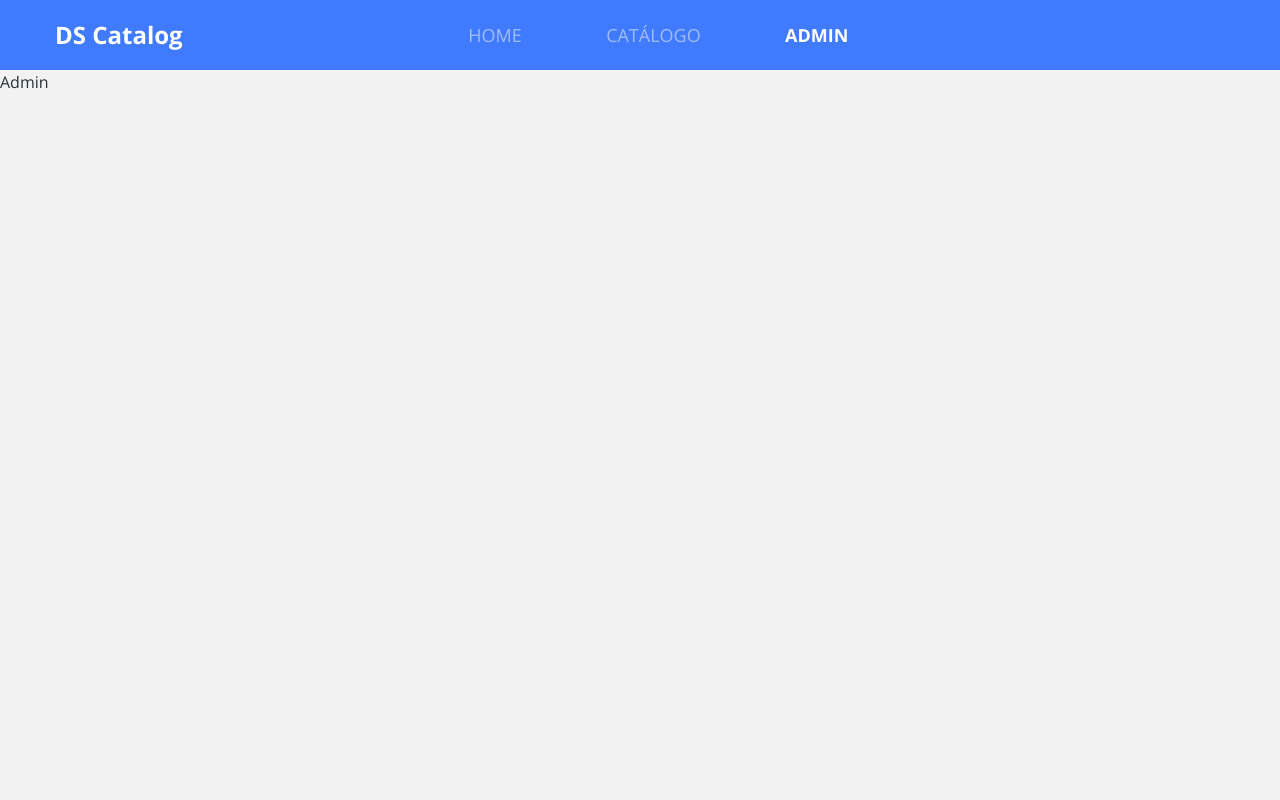
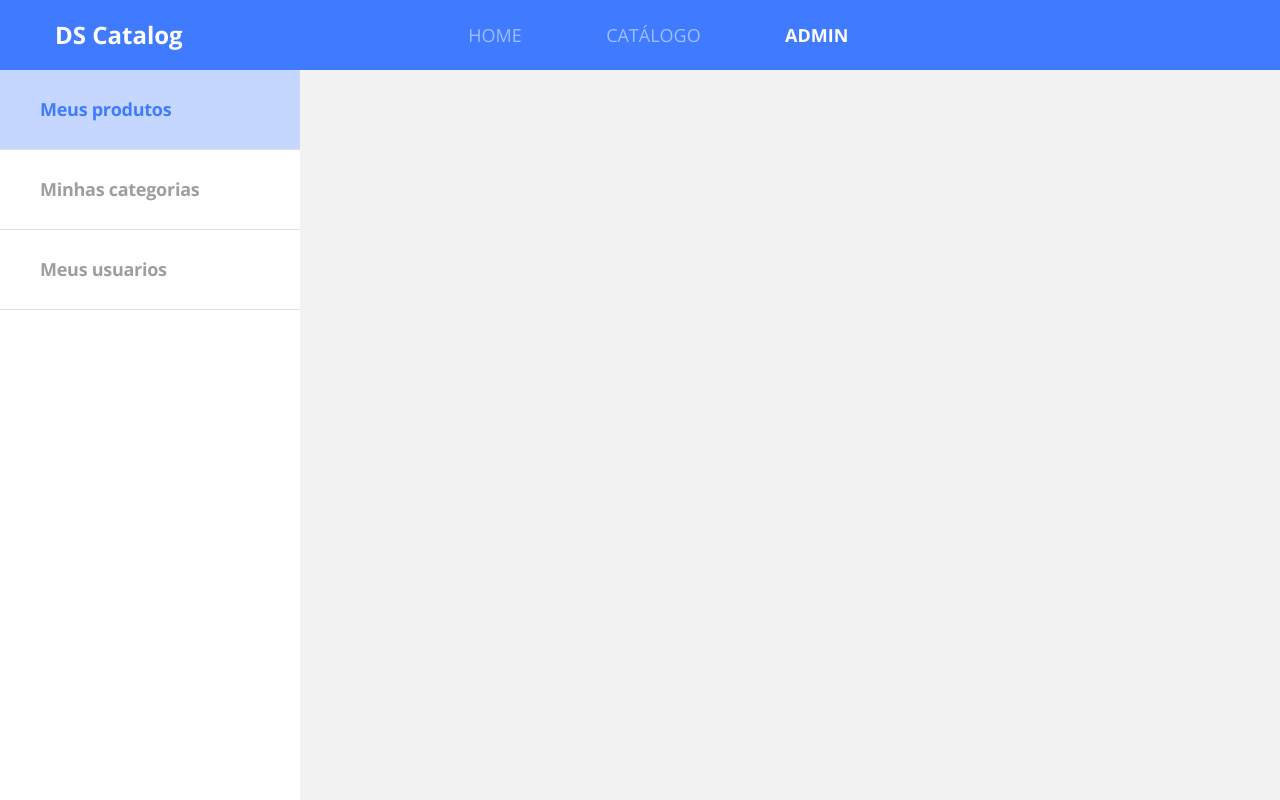
Before and after one commit to tyandrerboldt/dscatalog-bootcamp-devsuperior, a React (Create React App) app in the folder front-web/: page /admin in a window 1280 px wide. Built offline with nearby package versions, Linux system fonts and the light colour scheme.

Commit message:
Add admin navbar

```diff
--- /dev/null
+++ b/front-web/src/pages/Admin/components/Navbar/index.tsx
@@ -0,0 +1,22 @@
+import React from 'react';
+import './styles.scss';
+
+const Navbar = () => {
+  return (
+    <nav className="admin-nav-container">
+      <ul>
+        <li>
+          <a href="link" className="admin-nav-item active">Meus produtos</a>
+        </li>
+        <li>
+          <a href="link" className="admin-nav-item">Minhas categorias</a>
+        </li>
+        <li>
+          <a href="link" className="admin-nav-item">Meus usuarios</a>
+        </li>
+      </ul>
+    </nav>
+  )
+}
+
+export default Navbar;
--- /dev/null
+++ b/front-web/src/pages/Admin/components/Navbar/styles.scss
@@ -0,0 +1,28 @@
+.admin-nav-container{
+  width: 300px;
+  background-color: #FFF;
+  height: calc(100vh - 70px);
+}
+
+.admin-nav-item{
+  height: 80px;
+  border-bottom: solid 1px #E1E1E1;
+  display: flex;
+  align-items: center;
+  padding-left: 40px;
+  text-decoration: none;
+  color: #9E9E9E;
+  font-size: 18px;
+  font-weight: bold;
+  line-height: 25px;
+  letter-spacing: -0.015em;
+
+  &:hover{
+    color: #407BFF;
+  }
+
+  &.active{
+    background-color: rgba(64, 123, 255, 0.3);
+    color: #407BFF;
+  }
+}
--- a/front-web/src/pages/Admin/index.tsx
+++ b/front-web/src/pages/Admin/index.tsx
@@ -1,8 +1,9 @@
 import React from 'react';
+import Navbar from './components/Navbar';
 
 const Admin = () => (
   <div>
-    <div>Admin</div>
+    <Navbar />
   </div>
 );
 
```
